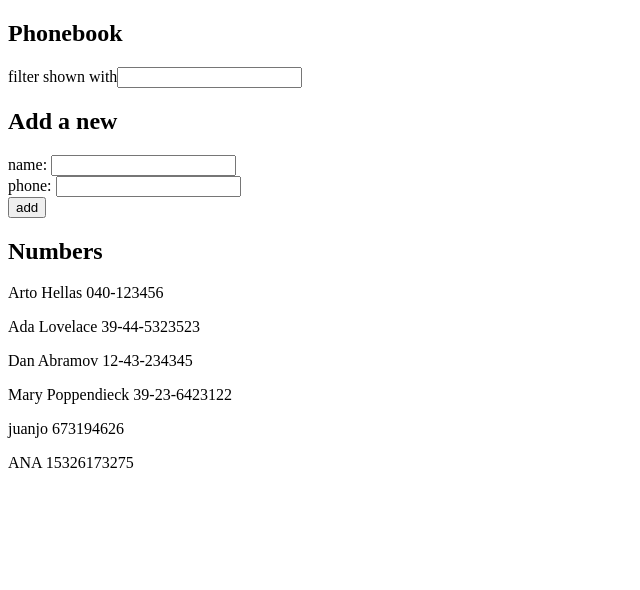
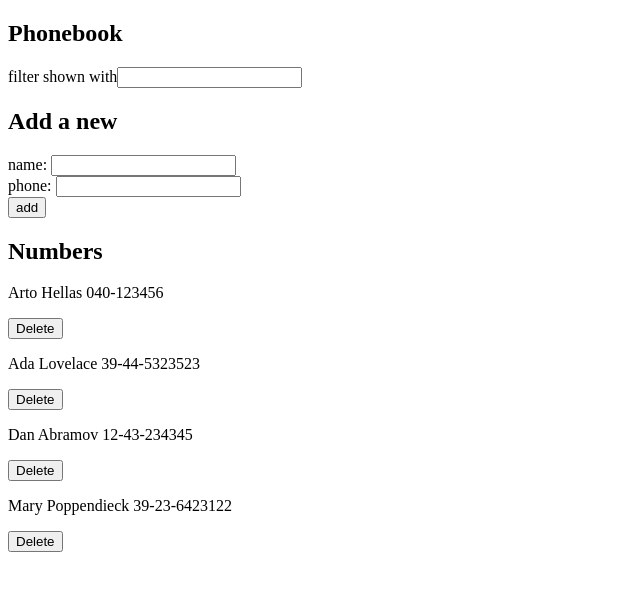
Before and after one commit to Juanjomrtz19/fullStackOpen, a React (Vite) app in the folder Part2/phonebook/: page / in a window 1280 px wide. Shown: the top 590 px of the page, without its empty margins (0-640 px from the left). Built offline with nearby package versions, Linux system fonts and the light colour scheme; data requests are answered from the project's data file.

Commit message:
exercise 2.14 done

```diff
--- a/Part2/phonebook/db.json
+++ b/Part2/phonebook/db.json
@@ -19,16 +19,6 @@
       "name": "Mary Poppendieck",
       "number": "39-23-6423122",
       "id": "4"
-    },
-    {
-      "id": 5,
-      "name": "juanjo",
-      "number": "673194626"
-    },
-    {
-      "id": 6,
-      "name": "ANA",
-      "number": "15326173275"
     }
   ]
 }
--- a/Part2/phonebook/src/App.jsx
+++ b/Part2/phonebook/src/App.jsx
@@ -51,8 +51,14 @@ const App = () => {
       setPersons(persons.concat(newPerson))
       setPersonsShown(personsShown.concat(newPerson))
     })
+  }
 
-
+  function handleDelete(person){
+    if(window.confirm(`Delete ${person.name}`)){
+      personService.throwAway(person.id);
+      setPersons(persons.filter(p => p.id !== person.id))
+      setPersonsShown(persons.filter(p => p.id !== personsShown.id))
+    }
   }
 
   return (
@@ -66,7 +72,7 @@ const App = () => {
       <PersonForm handleForm={handleForm} newName={newName} handleName={handleName}
       newPhone={newPhone} handlePhone={setNewPhone}/>
       <h2>Numbers</h2>
-      <Persons persons={personsShown}/>
+      <Persons persons={personsShown} handleDelete={handleDelete}/>
     </div>
   )
 }
--- a/Part2/phonebook/src/components/Persons.jsx
+++ b/Part2/phonebook/src/components/Persons.jsx
@@ -1,9 +1,10 @@
-const Persons = ({persons}) => {
+const Persons = ({persons, handleDelete}) => {
     {
         return(
         persons.map(person => (
             <div key={person.id}>
                 <p>{person.name} {person.number}</p>
+                <button onClick={() => handleDelete(person)}>Delete</button>
             </div>
         )))
     }
--- a/Part2/phonebook/src/services/phones.js
+++ b/Part2/phonebook/src/services/phones.js
@@ -16,4 +16,7 @@ const update = (id, newObject) => {
     return request.then(response => response.data)
 }
 
-export default {getAll, create, update}
+const throwAway = (id) => {
+    return axios.delete(`${baseUrl}/${id}`)
+}
+export default {getAll, create, update, throwAway}
```
